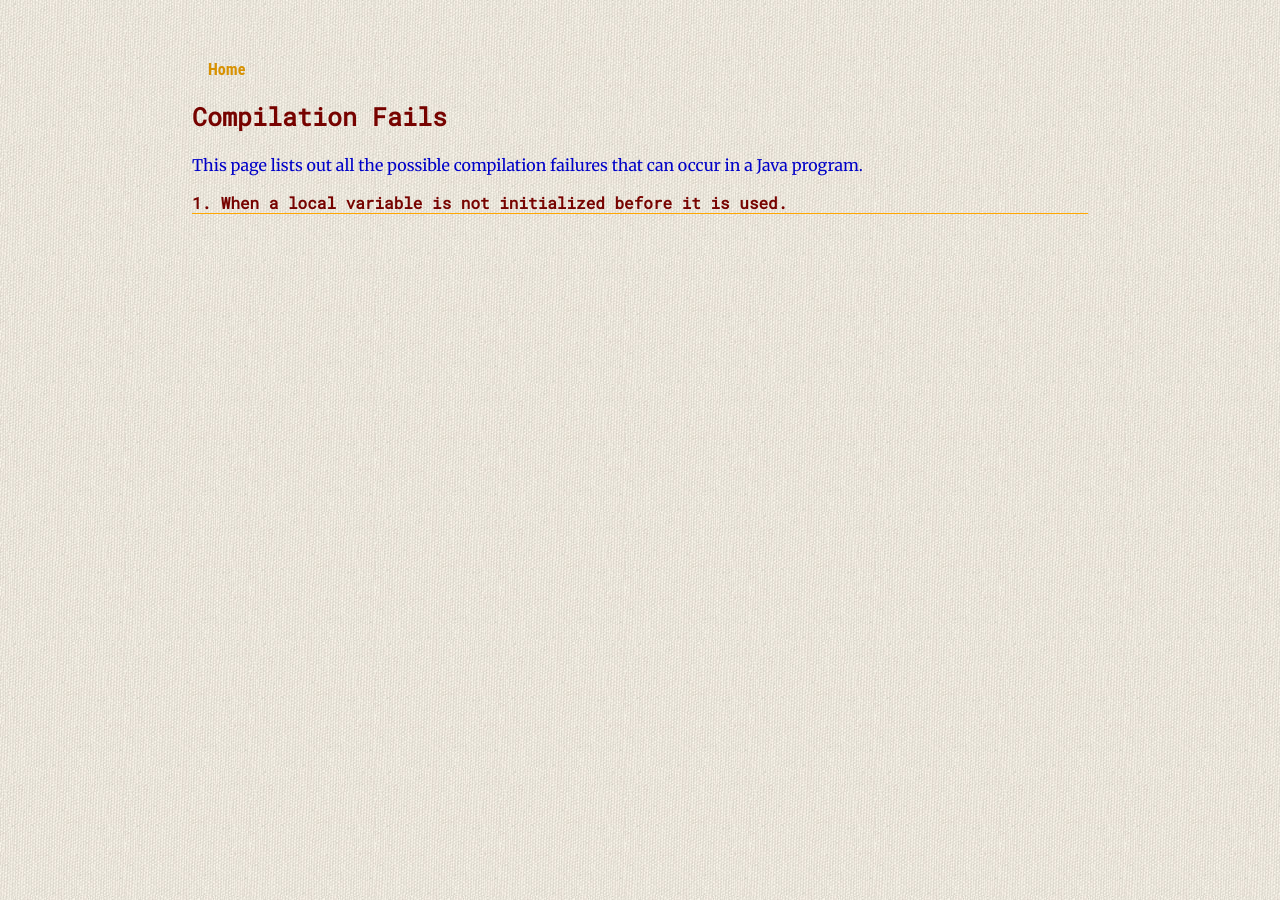
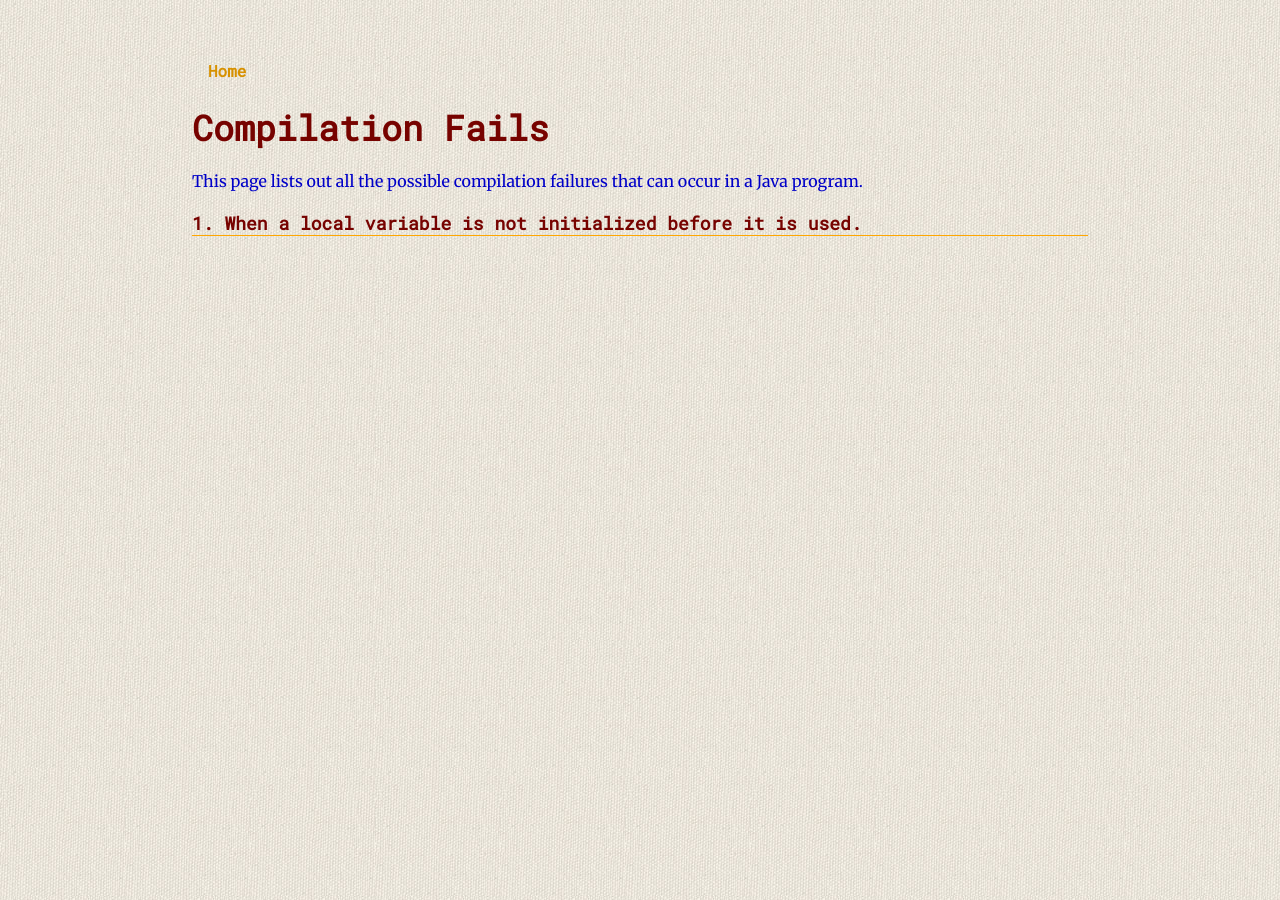
Before and after one commit to Jokestir/Jokestir.github.io, a Jekyll site: the page built from Java/Compilation_fails.md, in a window 1280 px wide. Built offline with Jekyll 4.4.1, drawn with Linux system fonts in a browser that asks for light colours.

Commit message:
css changes

```diff
--- a/_layouts/page.html
+++ b/_layouts/page.html
@@ -10,7 +10,7 @@ layout: default
 <!-Back to java contents page- -->
 <!--<a style="font-size: 17px" href="/{{ location }}">&#x2190 {{ location }}</a>-->
 
-<h2>{{ page.title }}</h2>
+<h1>{{ page.title }}</h1>
 
   <body>
 
--- a/css/main.css
+++ b/css/main.css
@@ -10,7 +10,7 @@ nav ul, footer ul {
     font-weight: bold;
 }
 nav ul li, footer ul li {
-	font-family: 'Roboto Condensed', sans-serif;
+	font-family: 'Roboto Mono', monospace;
     display: inline;
     margin-right: 20px;
 	color: #D79100;
@@ -27,7 +27,7 @@ h1 {
     font-size: 35px;
     font-family: 'Roboto Mono', monospace;
 	color: #770300;
-    margin-bottom: 10px;
+    margin-bottom: 20px;
 
 }
 
@@ -38,10 +38,16 @@ h2 {
 }
 
 h3 {
-    font-size: 16px;
+    font-size: 18px;
     font-family: 'Roboto Mono', monospace;
 	color: #770300;
 	border-bottom: 1px solid #FFA700;
+}
+
+h4 {
+    font-size: 16px;
+    font-family: 'Roboto Mono', monospace;
+    color: #770300;
 }
 p {
 	font-family: 'Merriweather', serif;
```
